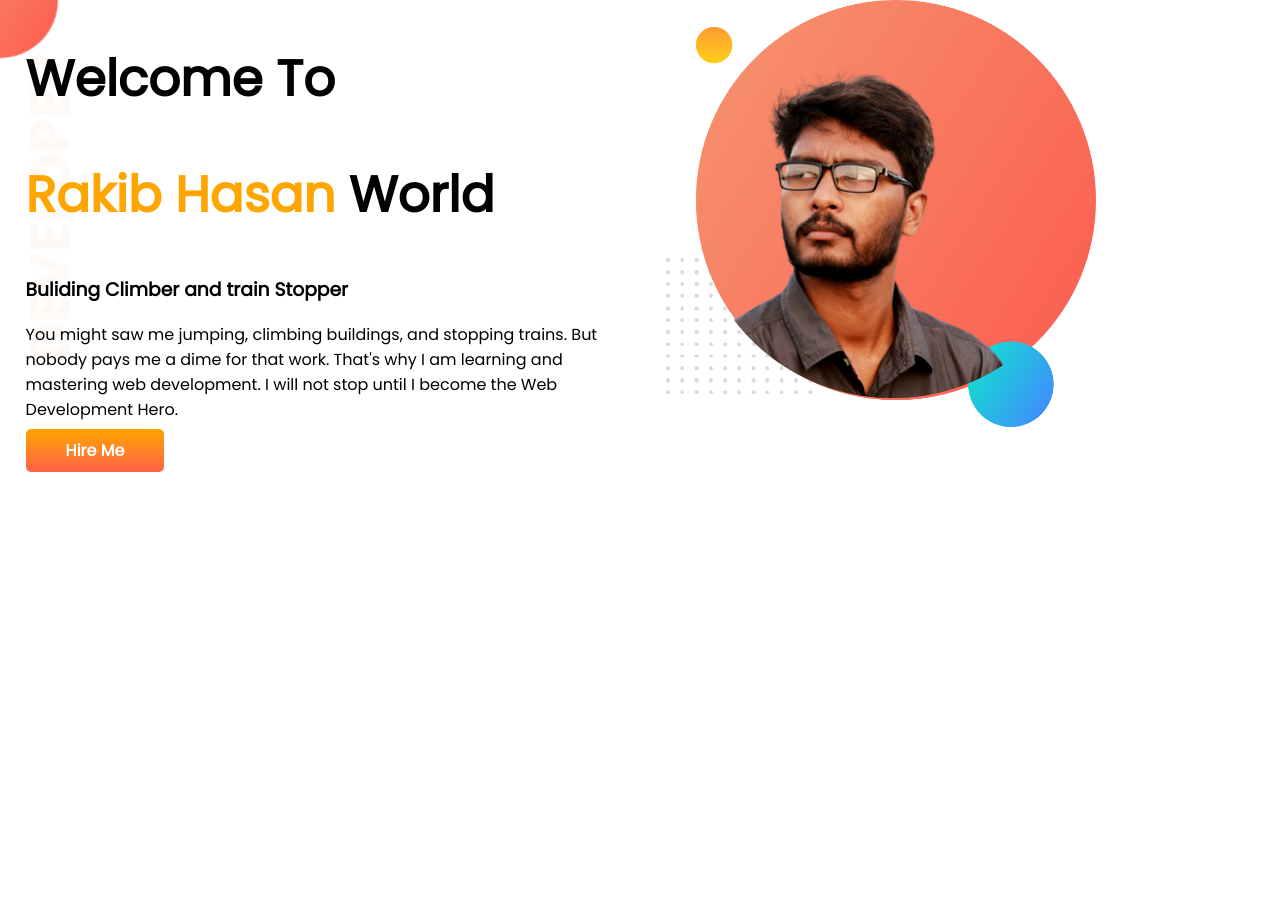
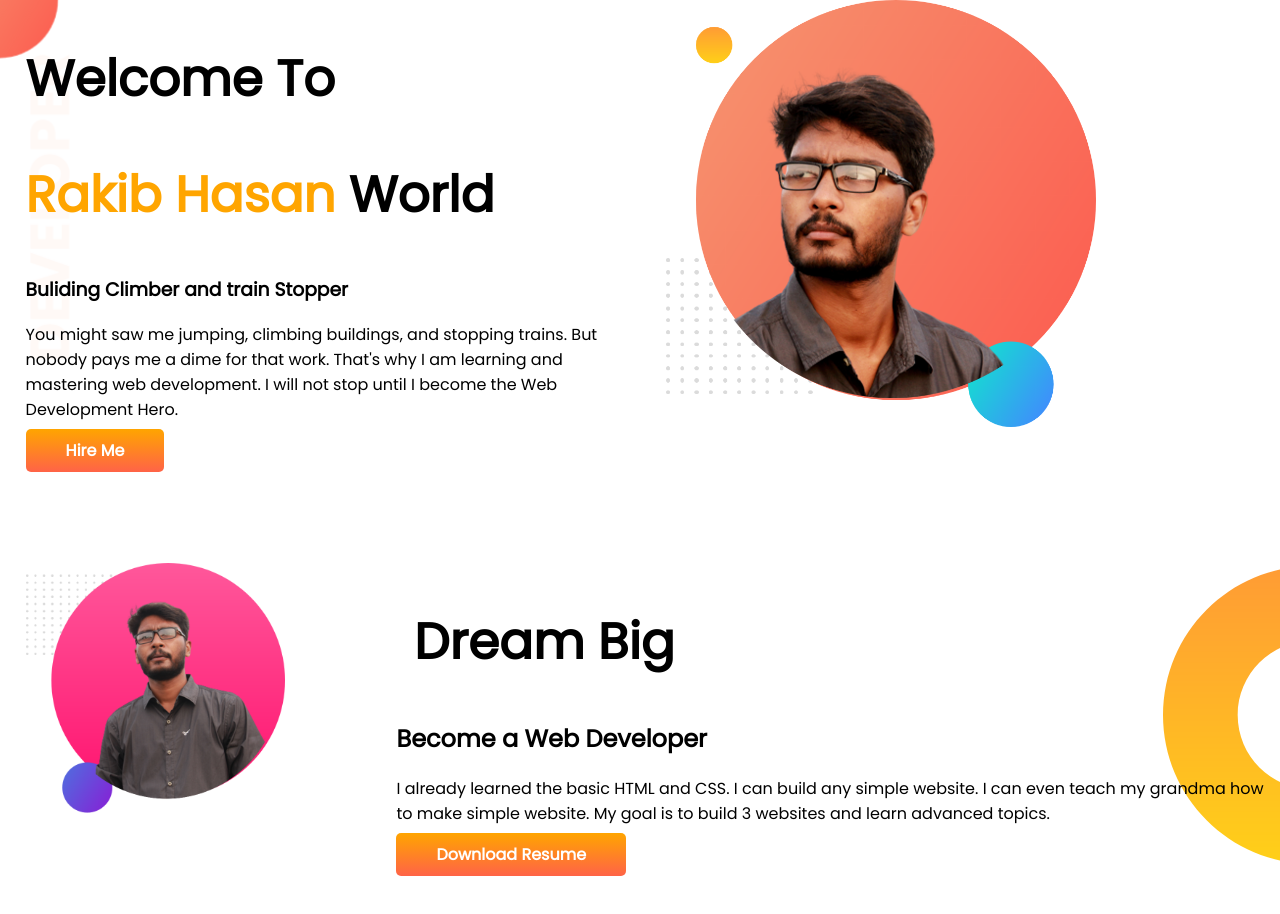
Before and after one commit to HiddenID-I/developer-portfolio, a plain HTML site: page index.html in a window 1280 px wide. Before the commit the page ends 800 px from the top, so only its background shows below. Drawn offline with Linux system fonts and the light colour scheme.

Commit message:
dream addad

```diff
--- a/index.html
+++ b/index.html
@@ -29,6 +29,18 @@
             <img src="images/mypic.png" alt="">
         </div>
     </section>
+    <section class="dream-big">
+        <div class="half-width">
+            <img src="images/mypic2.png" alt="">
+        </div>
+        <div>
+            <h1 class="half-width">Dream Big</h1>
+            <h2>Become a Web Developer</h2>
+            <p>I already learned the basic HTML and CSS. I can build any simple website. I can even teach my grandma how
+                to make simple website. My goal is to build 3 websites and learn advanced topics.</p>
+            <a class="link-button" target="_blank" href="">Download Resume</a>
+        </div>
+    </section>
 </body>
 
 </html>
--- a/style.css
+++ b/style.css
@@ -10,6 +10,7 @@ h1{
     }
     section{
         display: flex;
+        margin-bottom: 100px;
     }
     .half-width{
         width: 50%;
@@ -30,3 +31,8 @@ h1{
         background-image: url(images/top-banner.png);
         background-repeat: no-repeat;
     }
+    .dream-big{
+        background-image: url(images/dream-bg.png);
+        background-repeat: no-repeat;
+        background-position: right;
+    }
```
Also changed, not shown: images/mypic2.png (added).
